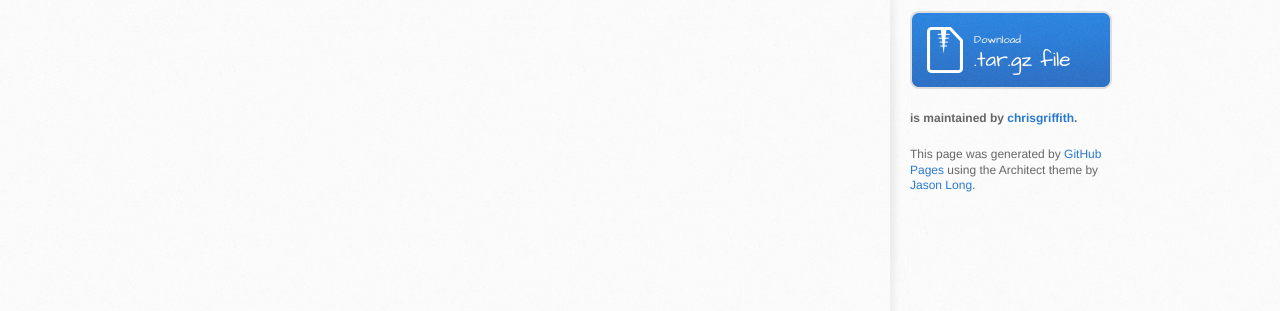
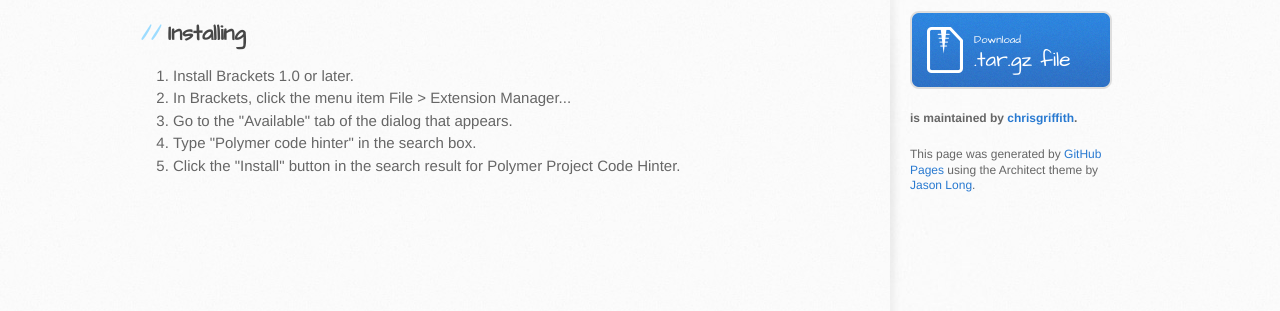
Before and after one commit to chrisgriffith/Polymer-Brackets-Extension, a plain HTML site: page index.html in a window 1280 px wide. Shown: the part 431-742 px from the top of the page. Drawn offline with Linux system fonts and the light colour scheme.

Commit message:
Update index.html

```diff
--- a/index.html
+++ b/index.html
@@ -32,6 +32,16 @@
 <a id="polymer-brackets-extension" class="anchor" href="#polymer-brackets-extension" aria-hidden="true"><span class="octicon octicon-link"></span></a>Polymer-Brackets-Extension</h1>
 
 <p>A Brackets code hinting extension for the Polymer Project <a href="http://www.polymer-project.org/">www.polymer-project.org/</a>.</p>
+
+  <h2>Installing</h2>
+    <ol>
+      <li>Install Brackets 1.0 or later.</li>
+      <li>In Brackets, click the menu item File > Extension Manager...</li>
+      <li>Go to the "Available" tab of the dialog that appears.</li>
+      <li>Type "Polymer code hinter" in the search box.</li>
+      <li>Click the "Install" button in the search result for Polymer Project Code Hinter.</li>
+    </ol>
+
         </section>
 
         <aside id="sidebar">
```
